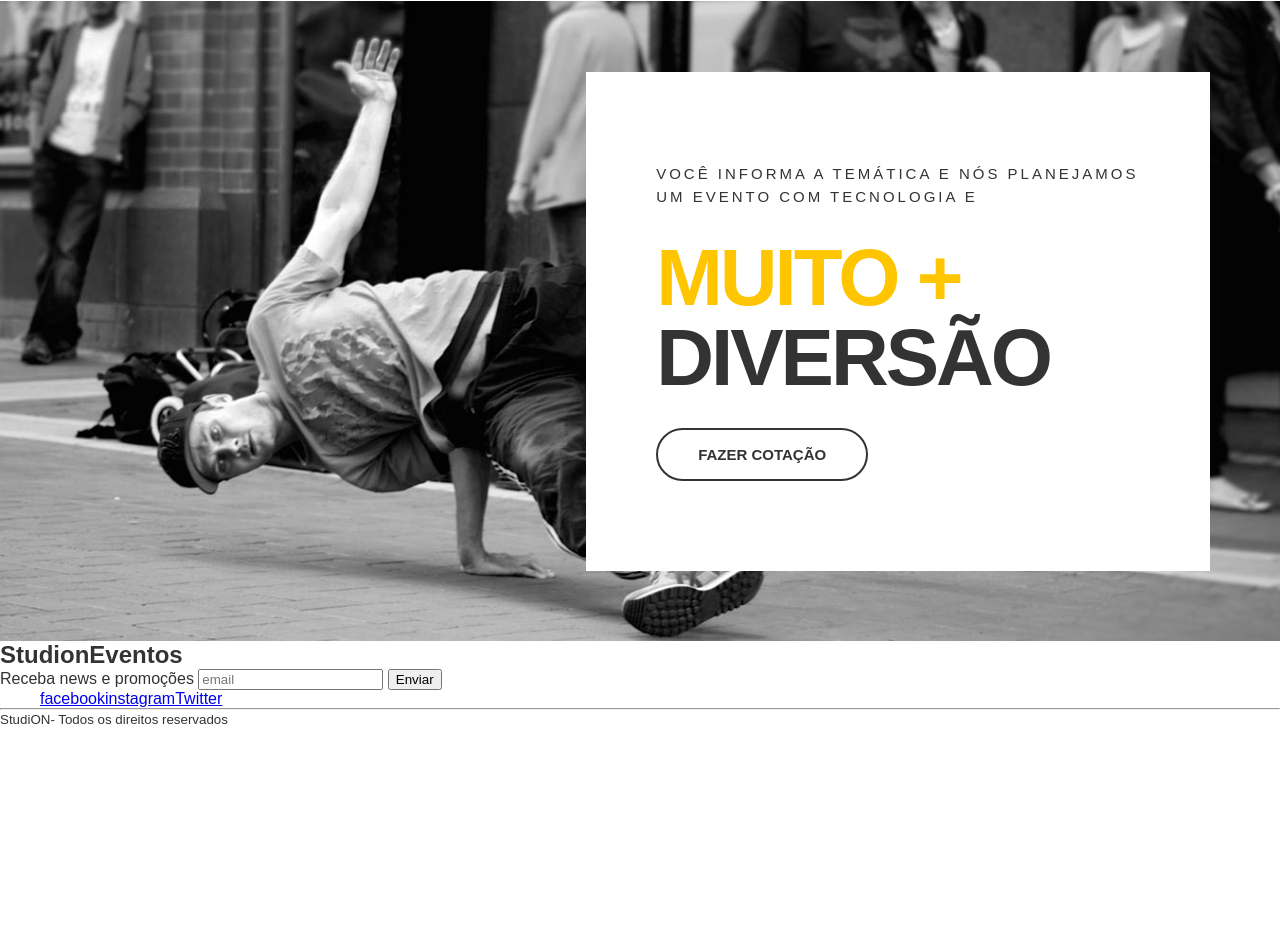
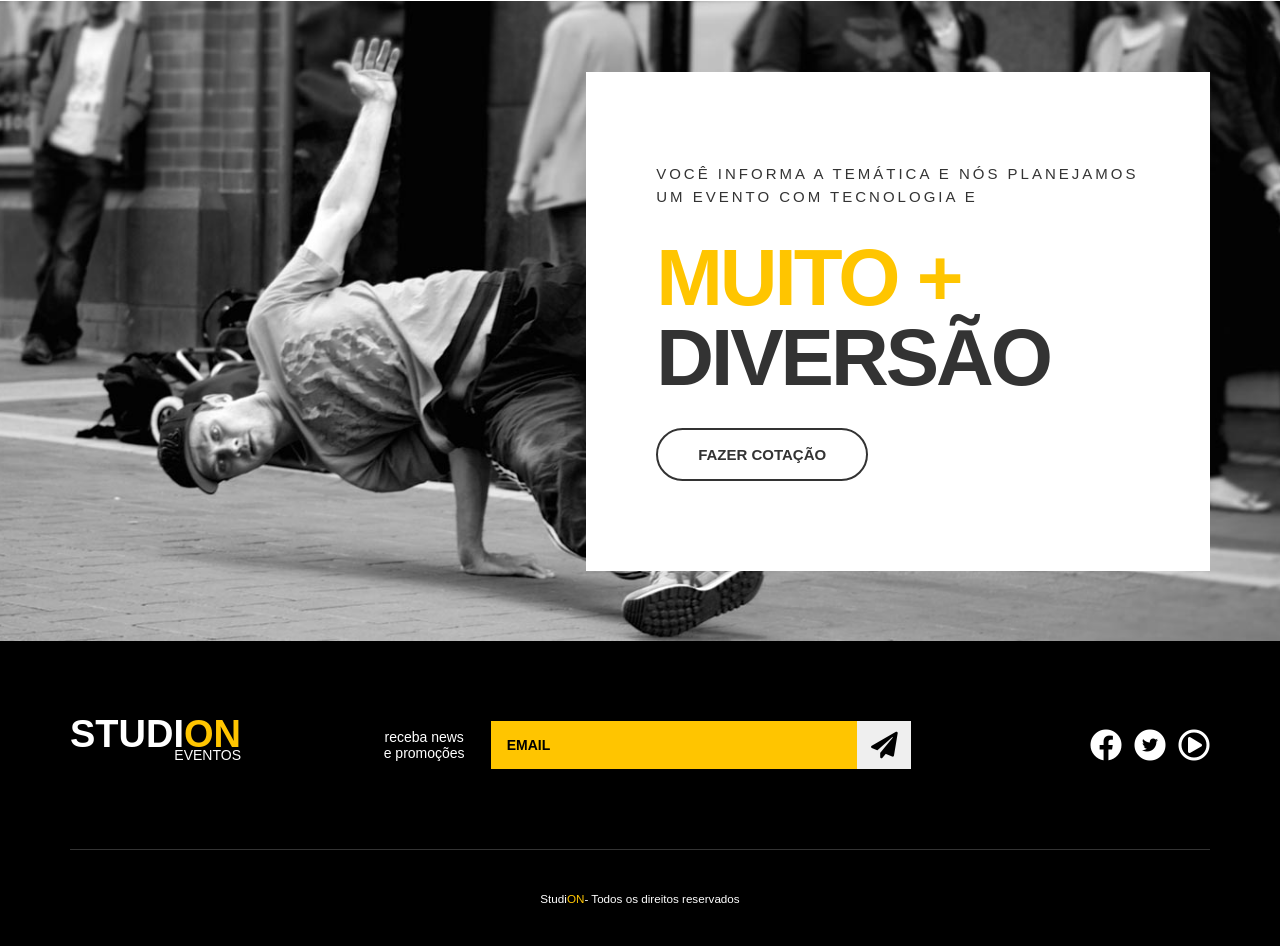
Before and after one commit to leonardo-cabral67/studion2, a plain HTML site: page src/index.html in a window 1280 px wide. Shown: the part 1536-2482 px from the top of the page. Before the commit the page ends 2264 px from the top, so only its background shows below. Drawn offline with Linux system fonts and the light colour scheme; a web font is replaced by a local one.

Commit message:
finalized home page footer section

```diff
--- a/src/index.html
+++ b/src/index.html
@@ -10,7 +10,10 @@
 <body>
     <nav class="navbar">
         <div class=" container navbar__container">
-            <h1 class="logo-studion">Studi<span class="copy--primary">on</span><span class="logo-studion__subtitle">Eventos</span></h1>
+            <h1 class="logo-studion">
+                Studi<span class="copy--primary">on</span>
+                <span class="logo-studion__subtitle">Eventos</span>
+            </h1>
 
             <ul class="navbar__links">
                 <li>
@@ -114,32 +117,47 @@
         </section>
     </main>
 
-    <footer>
-        <h2>Studi<span>on</span><span>Eventos</span></h2>
-
-        <form>
-            <label>Receba news e promoções</label>
-            <input type="email" placeholder="email" />
-            <button type="submit">Enviar</button>
+    <footer class="footer">
+      <div class="container footer__container">
+        <h2 class="logo-studion">
+          Studi<span class="copy--primary">On</span><br />
+          <span class="logo-studion__subtitle">Eventos</span>
+        </h2>
+        <form class="footer__form">
+            <label for="email">receba news e promoções</label>
+            <div class="footer__email">
+                <input type="email" placeholder="email" />
+                <button type="submit">
+                  <i class="fas fa-paper-plane fa-2x"></i>
+                </button>
+            </div>
         </form>
 
-        <ul>
+        <ul class="footer__social">
             <li>
-                <a href="https://www.facebook.com/" target="_blank">facebook</a>
+                <a href="https://www.facebook.com/" target="_blank">
+                    <i class="fab fa-facebook fa-2x"></i>
+                </a>
             </li>
             <li>
-                <a href="https://www.instagram.com/" target="_blank">instagram</a>
+              <a href="https://www.twitter.com/" target="_blank">
+                <span class="fa-stack ">
+                    <i class="fas fa-circle fa-stack-2x"></i>
+                    <i class="fab fa-twitter fa-stack-1x fa-inverse"></i>
+                </span>
+                </a>
             </li>
             <li>
-                <a href="https://twitter.com/" target="_blank">Twitter</a>
+                <a href="https://youtube.com/" target="_blank">
+                <i class="far fa-play-circle fa-2x"></i>
+                </a>
             </li>
         </ul>
+    </div> <!--container footer__container-->
 
-        <hr>
-        <p>
-            <small>Studi<span>ON</span>- Todos os direitos reservados</small>
+         <p>
+            <small>Studi<span class="copy--primary">ON</span>- Todos os direitos reservados</small>
         </p>
-
     </footer>
 </body>
 </html>
--- a/src/style.css
+++ b/src/style.css
@@ -1,4 +1,6 @@
 @import url("https://fonts.googleapis.com/css2?family=Montserrat+alternative:wght@300;400;500;700;900&family=Roboto&display=swap");
+@import url("https://cdnjs.cloudflare.com/ajax/libs/font-awesome/5.15.3/css/fontawesome.min.css");
+@import url("https://cdnjs.cloudflare.com/ajax/libs/font-awesome/5.15.3/css/all.min.css");
 
 * {
   box-sizing: border-box;
@@ -91,6 +93,7 @@ ul {
 }
 
 .logo-studion__subtitle {
+  display: block;
   font-weight: 300;
   font-size: 0.875rem;
   float: right;
@@ -275,3 +278,96 @@ ul {
 .quote__copy h2 span {
   display: block;
 }
+
+.footer {
+  background-color: #000;
+  color: #fff;
+  text-align: center;
+}
+
+.footer__container {
+  display: grid;
+  grid-template-columns: repeat(3, auto);
+  align-items: center;
+  padding: 5rem 0;
+  border-bottom: 0.1rem solid #fff3;
+}
+
+.footer .logo-studion {
+  justify-self: start;
+  margin: 0;
+}
+
+.logo-studion__subtitle {
+  display: block;
+}
+
+.footer__form {
+  display: grid;
+  place-items: center;
+  grid-template-columns: 10ch auto;
+  gap: 1.375rem;
+}
+
+.footer__form label {
+  width: 100%;
+  font-size: 0.875rem;
+  font-weight: 300;
+  text-align: center;
+  line-height: 1rem;
+}
+
+.footer__email {
+  display: grid;
+  grid-template-columns: auto 3.375rem;
+  width: 100%;
+}
+
+.footer__email input {
+  background-color: var(--color-primary);
+  border: unset;
+  padding: 1rem;
+  font-size: 0.875rem;
+  font-weight: 700;
+  text-transform: uppercase;
+  width: 100%;
+}
+
+.footer__email input::placeholder {
+  color: #000;
+}
+
+.footer__form button {
+  border: none;
+  height: 100%;
+  cursor: pointer;
+  transition: 0.3s all ease;
+}
+
+.footer__form button:hover {
+  color: #fff;
+  background-color: var(--color-copy);
+}
+
+.footer__social {
+  display: grid;
+  grid-template-columns: repeat(3, auto);
+  gap: 0.5rem;
+  justify-self: end;
+}
+
+.footer__social a,
+.footer__social a:visited,
+.footer__social a:active {
+  color: #fff;
+}
+
+.footer__social a .fa-twitter {
+  color: #000;
+}
+
+footer p {
+  text-align: center;
+  font-size: 0.875rem;
+  padding: 2.5rem 0;
+}
```
